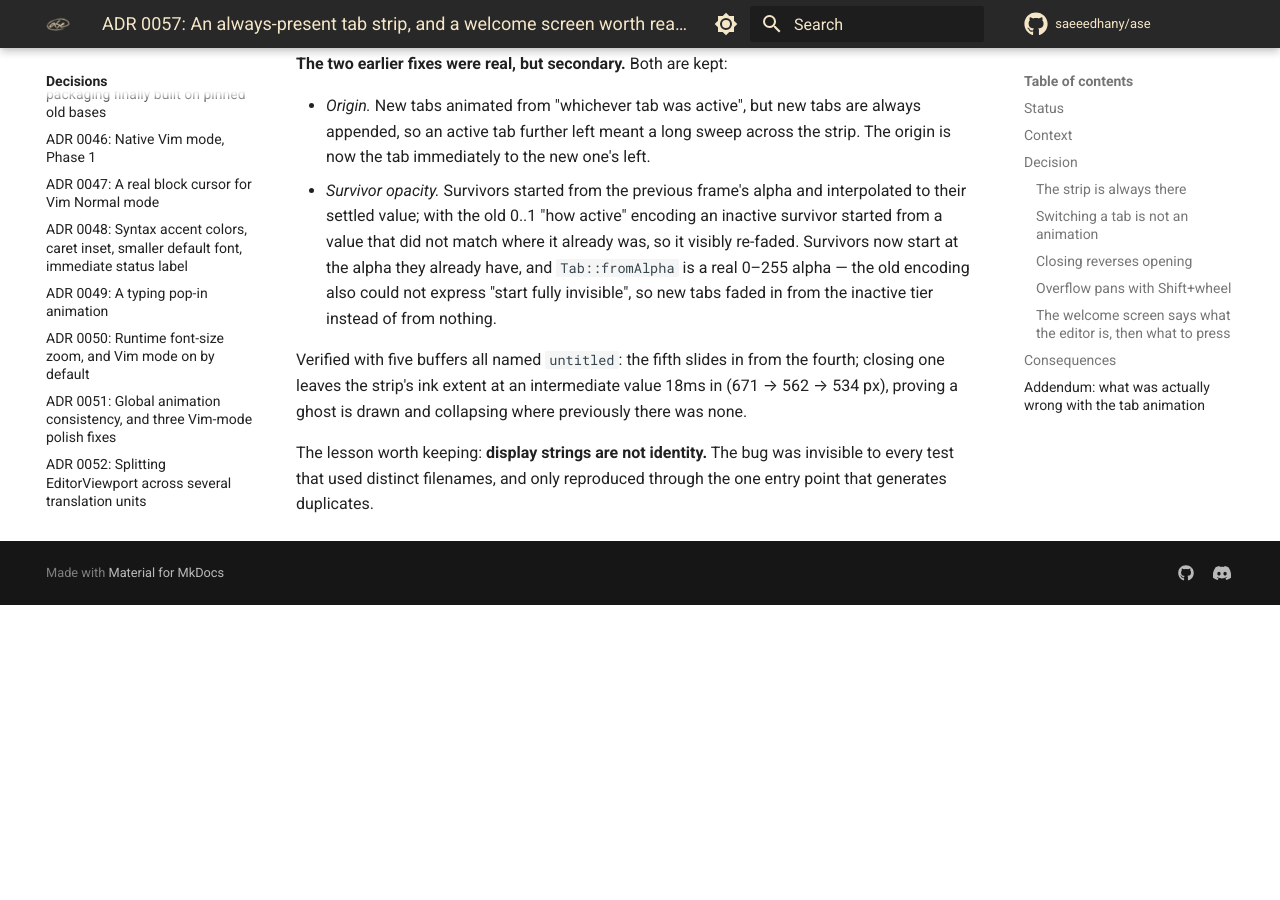
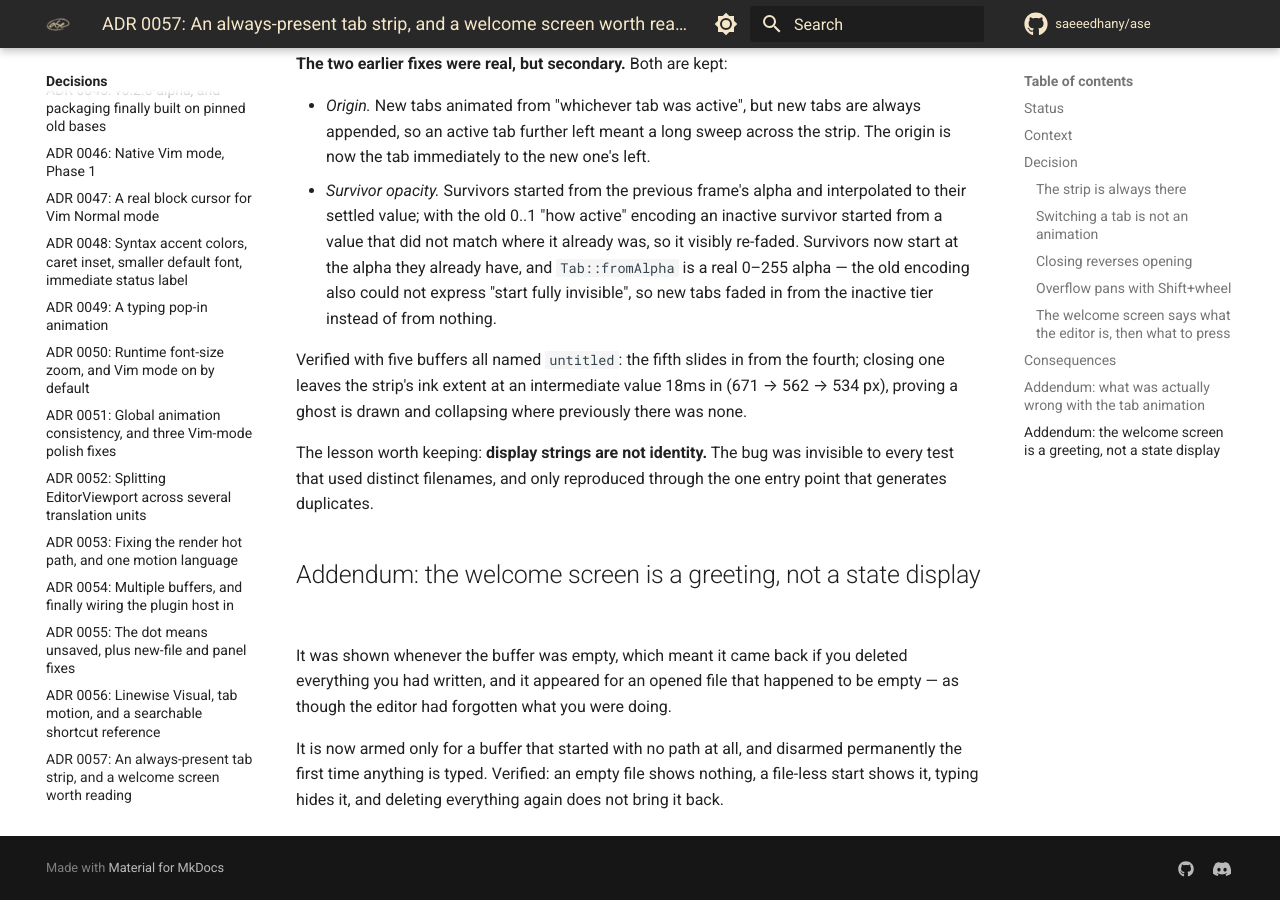
Before and after one commit to saeeedhany/ase, an MkDocs documentation site: the page built from docs/adr/0057-always-on-tab-strip-and-welcome-rework.md, in a window 1280 px wide and 900 px high, scrolled down 2888 px. Built offline with MkDocs 1.6.1 and Material for MkDocs 9.7.7, drawn with Linux system fonts in a browser that asks for light colours; comment, search, counter and statistics services are not loaded; before the commit the page ends 3493 px from its top, so only the background shows below that.

Commit message:
Show the welcome screen only as a greeting, not whenever the buffer is empty
It was keyed on "the buffer is empty", so it reappeared once you deleted
everything you had written, and it greeted you over an opened file that
happened to be empty. It is a greeting: armed only for a buffer started
with no path, and disarmed permanently on the first keystroke.

See docs/adr/0057.

```diff
--- a/docs/adr/0057-always-on-tab-strip-and-welcome-rework.md
+++ b/docs/adr/0057-always-on-tab-strip-and-welcome-rework.md
@@ -149,3 +149,15 @@
 The lesson worth keeping: **display strings are not identity.** The bug
 was invisible to every test that used distinct filenames, and only
 reproduced through the one entry point that generates duplicates.
+
+## Addendum: the welcome screen is a greeting, not a state display
+
+It was shown whenever the buffer was empty, which meant it came back if
+you deleted everything you had written, and it appeared for an opened
+file that happened to be empty — as though the editor had forgotten
+what you were doing.
+
+It is now armed only for a buffer that started with no path at all, and
+disarmed permanently the first time anything is typed. Verified: an
+empty file shows nothing, a file-less start shows it, typing hides it,
+and deleting everything again does not bring it back.
```
Also changed, not shown: 3 other files.
